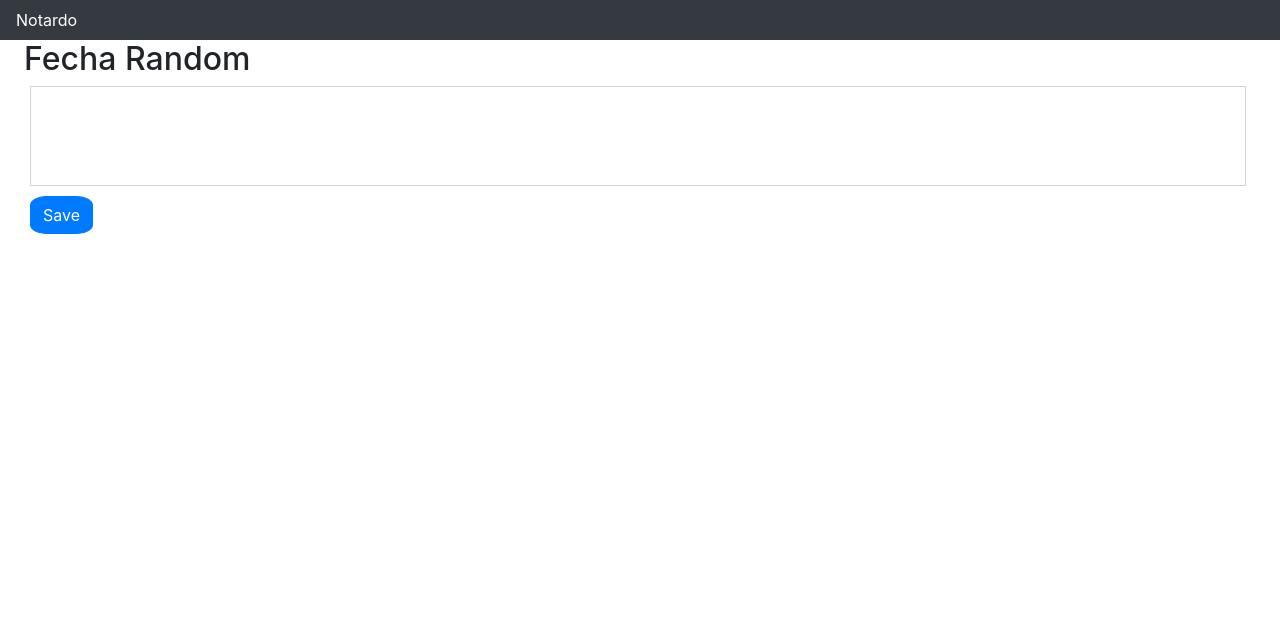
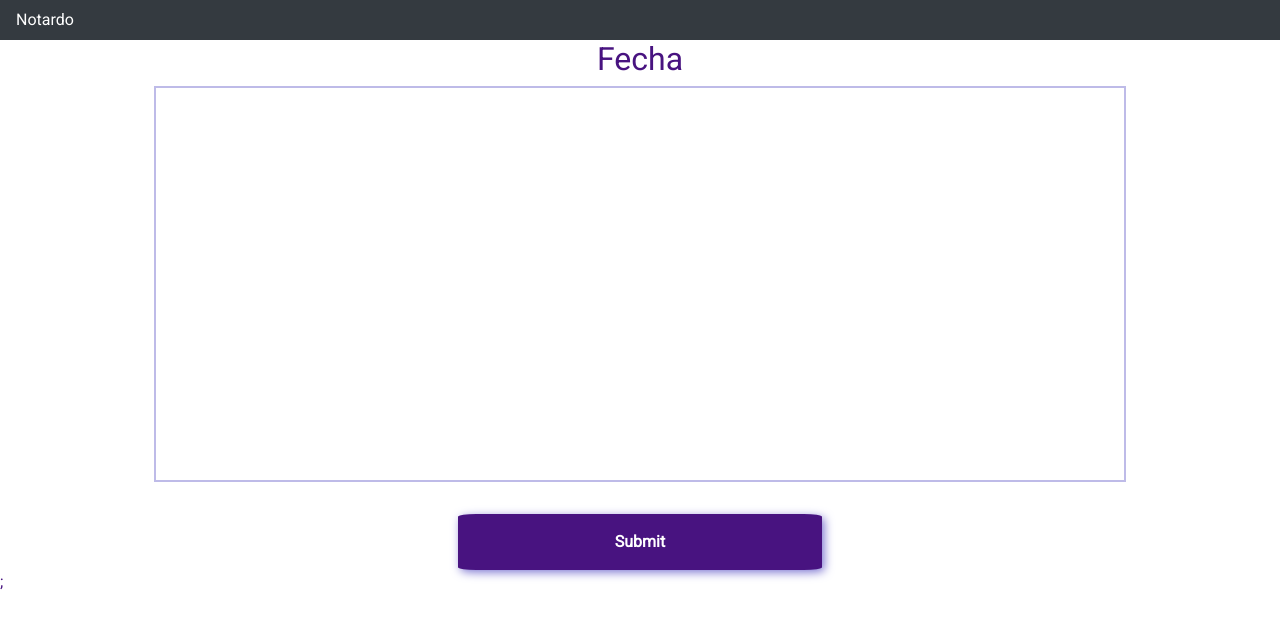
Before and after one commit to Psicopatologia/notardo, a React (Create React App) app: page /CreateNote in a window 1280 px wide. Shown: the top 628 px of the page. Built offline with nearby package versions, Linux system fonts and the light colour scheme.

Commit message:
changed css file and create note page

```diff
--- a/public/css/style.css
+++ /dev/null
@@ -1,89 +0,0 @@
-*,
-*:before,
-*.after {
-    box-sizing: border-box;
-}
-
-body,
-html {
-    margin: 0;
-    color: #481380;
-    font-family: 'Roboto', sans-serif;
-
-}
-
-#section {
-    height: 100vh;
-}
-
-.imgLogin, .imgRegistro {
-    margin: 2%;
-    width: 40%;
-    height: 90vh;
-}
-
-.imgRegistro img, .imgLogin img {
-    width:100%;
-    height:100%;
-    object-fit:cover;
-}
-.sectionLogin,.signup {
-    display: flex;
-}
-
-.forms {
-    font-weight: bold;
-    width: 50%;
-    display: flex;
-    flex-direction: column;
-    padding: 0 2em;
-    justify-content: center;
-    align-items: center;
-}
-
-.forms h1 {
-    text-align: center;
-}
-.forms input[type="email"], .forms input[type="password"], .forms input[type="text"],.forms textarea {
-    color: #481380;
-    font-size: 1em;
-    margin-bottom: 2em;
-    display: block;
-    width: 100%;
-    border:none;
-    padding: 1em;
-    border-bottom: rgba(127, 120, 210, 0.5) solid 2px;
-}
-.forms input[type="email"]:focus, .forms input[type="password"]:focus {
-    border-bottom: #481380 solid 2px;
-    outline: none;
-}
-
-.forms input[type="submit"] {
-    font-weight: bold;
-    width: 30%;
-    padding: 1em;
-    background-color: #481380;
-    color: white;
-    border-radius: 5%;
-    border: none;
-    box-shadow: #7F78D2 2.5px 2.5px 10px 0;
-}
-
-.forms .inputs {
-    width: 80%;
-}
-
-#diario .forms {
-    width: 100%;
-}
-
-.forms textarea {
-    resize: none;
-    border: rgba(127, 120, 210, 0.5) solid 2px;
-}
-
-.forms a {
-    color: #481380;
-    margin-top: 1em;
-}
--- a/public/index.html
+++ b/public/index.html
@@ -1,7 +1,6 @@
 <!DOCTYPE html>
 <html lang="en">
   <head>
-    <link rel="stylesheet" href="css/style.css">
     <link href="https://fonts.googleapis.com/css?family=Roboto&display=swap" rel="stylesheet">
     <meta charset="utf-8" />
     <link rel="icon" href="%PUBLIC_URL%/favicon.ico" />
--- a/public/old/index.html
+++ /dev/null
@@ -1,63 +0,0 @@
-<!DOCTYPE html>
-<html lang="en">
-<head>
-    <meta charset="UTF-8">
-    <meta name="viewport" content="width=device-width, initial-scale=1.0">
-    <title>Notardo</title>
-    <link rel="stylesheet" href="css/style.css">
-    <link href="https://fonts.googleapis.com/css?family=Roboto&display=swap" rel="stylesheet">
-</head>
-<body>
-    <section id="sectionLogin">
-        <div class="imgLogin"></div>
-        <form id="forms" method="post" class="forms">
-            <h1>Ingresar</h1>
-            <div class="inputs">
-                <label for="mail">Correo</label>
-                <input type="email" name="mail" id="mail">
-            </div>
-            <div class="inputs">
-                <label for="pass">Contraseña</label>
-                <input type="password" name="pass" id="pass">
-            </div>
-            <input type="submit" value="Ingresar">
-            <a href="#sectionRegistro">Registrarse</a>
-        </form>
-    </section>
-    <section id="sectionRegistro">
-        <div class="imgRegistro"></div>
-        <form id="formRegistro" method="post" class="forms">
-            <h1>Registrarse</h1>
-            <div class="inputs">
-                <label for="mail">Correo</label>
-                <input type="email" name="mail" id="mail">
-            </div>
-            <div class="inputs">
-                <label for="name">Nombre</label>
-                <input type="text" name="name" id="name">
-            </div>
-            <div class="inputs">
-                <label for="pass">Contraseña</label>
-                <input type="password" name="pass" id="pass">
-            </div>
-            <div class="inputs">
-                <label for="pass">Repetir contraseña</label>
-                <input type="password" name="Rpass" id="Rpass">
-            </div>
-            <input type="submit" value="Registrarse">
-            <a href="#sectionLogin">ingresar</a>
-        </form>
-    </section>
-    <section id="diario">
-        <form action="post" id="diario" class="forms">
-            <h2>
-                12/03/2020
-            </h2>
-            <div class="inputs">
-                <textarea name="dia" id="textareaDiario" cols="30" rows="20"></textarea>
-            </div>
-            <input type="submit" value="Guardar">
-        </form>
-    </section>
-</body>
-</html>
--- a/src/App.css
+++ b/src/App.css
@@ -1,40 +1,91 @@
-.App {
-  text-align: center;
+*,
+*:before,
+*.after {
+    box-sizing: border-box;
 }
 
-.App-logo {
-  height: 40vmin;
-  pointer-events: none;
+body,
+html {
+    margin: 0;
+    color: #481380;
+    font-family: 'Roboto', sans-serif;
+
 }
 
-@media (prefers-reduced-motion: no-preference) {
-  .App-logo {
-    animation: App-logo-spin infinite 20s linear;
-  }
+#section {
+    height: 100vh;
 }
 
-.App-header {
-  background-color: #282c34;
-  min-height: 100vh;
-  display: flex;
-  flex-direction: column;
-  align-items: center;
-  justify-content: center;
-  font-size: calc(10px + 2vmin);
-  color: white;
+.imgLogin, .imgRegistro {
+    margin: 2%;
+    width: 40%;
+    height: 90vh;
 }
 
-.App-link {
-  color: #61dafb;
+.imgRegistro img, .imgLogin img {
+    width:100%;
+    height:100%;
+    object-fit:cover;
+}
+.sectionLogin,.signup {
+    display: flex;
 }
 
-@keyframes App-logo-spin {
-  from {
-    transform: rotate(0deg);
-  }
-  to {
-    transform: rotate(360deg);
-  }
+.forms {
+    font-weight: bold;
+    width: 50%;
+    display: flex;
+    flex-direction: column;
+    padding: 0 2em;
+    justify-content: center;
+    align-items: center;
+}
+
+.forms h1 {
+    text-align: center;
+}
+.forms input[type="email"], .forms input[type="password"], .forms input[type="text"],.forms textarea {
+    color: #481380;
+    font-size: 1em;
+    margin-bottom: 2em;
+    display: block;
+    width: 100%;
+    border:none;
+    padding: 1em;
+    border-bottom: rgba(127, 120, 210, 0.5) solid 2px;
+}
+.forms input[type="email"]:focus, .forms input[type="password"]:focus {
+    border-bottom: #481380 solid 2px;
+    outline: none;
+}
+
+.forms input[type="submit"] {
+    font-weight: bold;
+    width: 30%;
+    padding: 1em;
+    background-color: #481380;
+    color: white;
+    border-radius: 5%;
+    border: none;
+    box-shadow: #7F78D2 2.5px 2.5px 10px 0;
+}
+
+.forms .inputs {
+    width: 80%;
+}
+
+.diario .forms {
+    width: 100%;
+}
+
+.forms textarea {
+    resize: none;
+    border: rgba(127, 120, 210, 0.5) solid 2px;
+}
+
+.forms a {
+    color: #481380;
+    margin-top: 1em;
 }
 
 .botonGenerico{
--- a/src/components/CreateNote.js
+++ b/src/components/CreateNote.js
@@ -3,25 +3,26 @@ import Navigation from './Navigation';
 import CreateTask from './CreateTask';
 import '../App.css';
 
-class CreateNote extends Component{
+class CreateNote extends Component {
 
-    render(){
-        return(
-            <div >
+    render() {
+        return (
+            <div className="section diario">
                 <Navigation titulo="Notardo"></Navigation>
-                <h2 className="text-black ml-4">Fecha Random</h2>
-                {/* <div className="p-10 campoTexto ">
+                <form action="post" id="diario" className="forms">
+                    <h2>Fecha</h2>
+                    <div className="inputs">
+                        <textarea
+                            name="dia"
+                            id="textareaDiario"
+                            cols={30}
+                            rows={15}
+                            defaultValue={""}
+                        />
+                    </div>
+                    <input type="submit" defaultValue="Guardar" />
+                </form>;
 
-                </div> */}
-                {/* <div className="botonGenerico"></div> */}
-                <input
-                type="text"
-                name="nota"
-                className="form-control campoTexto"
-                ></input>
-                <button type="submit" className="btn btn-primary botonGenerico">
-                    Save
-                </button>
             </div>
         );
     }
--- a/src/components/Login.js
+++ b/src/components/Login.js
@@ -1,5 +1,6 @@
 import React from "react"
 import image from "../img/imgLog.jpg"
+import 'react-calendar/dist/Calendar.css';
 
 function Login() {
     return (
--- a/src/components/Signup.js
+++ b/src/components/Signup.js
@@ -1,5 +1,6 @@
 import React from "react"
 import image from "../img/imgReg.jpg"
+import 'react-calendar/dist/Calendar.css';
 
 function Signup() {
   return (
```
Also changed, not shown: public/old/README.md (deleted).
